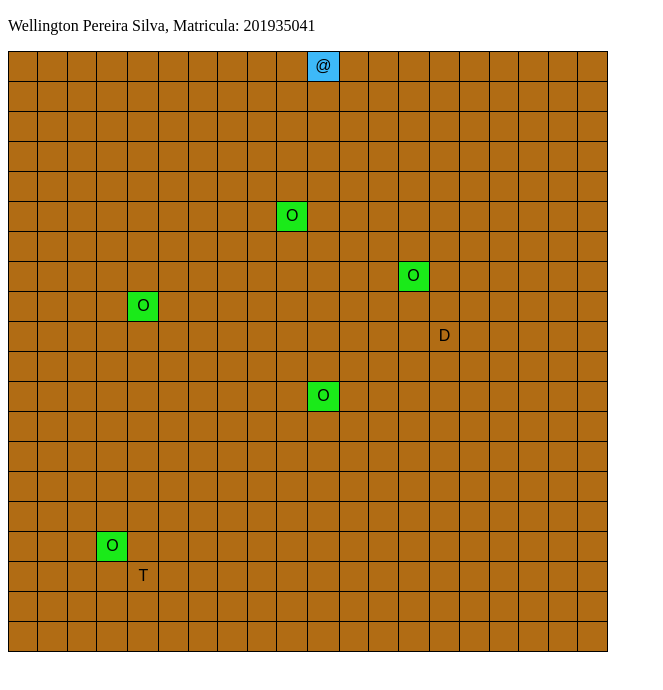
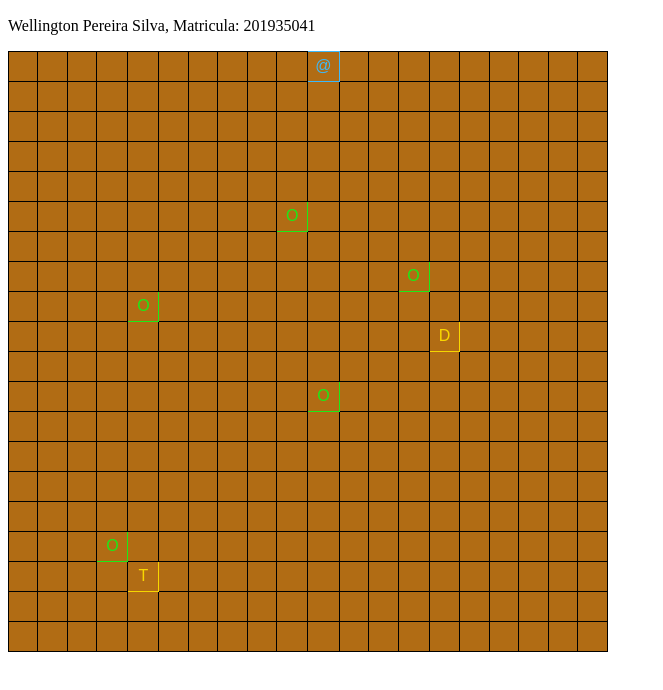
Before and after one commit to ufjf-dcc121/dcc121-2021-1er-atv6-wellingtonengps, a plain HTML site: page index.html in a window 1280 px wide. Shown: the part 50-740 px from the top of the page, without its empty margins (0-663 px from the left). Drawn offline with Linux system fonts and the light colour scheme.

Commit message:
correção estilos hero e orcs, add estilo tesouro

```diff
--- a/index.html
+++ b/index.html
@@ -26,11 +26,15 @@
       }
 
       #hero {
-        background-color: #3DB9F9;
+        color: #3DB9F9;
       }
 
       .orcs {
-        background-color: #1AEA19;
+        color: #1AEA19;
+      }
+
+      .tesouro {
+        color: #F9D700;
       }
       </style>
 
@@ -255,7 +259,7 @@
         <td></td>
         <td></td>
         <td></td>
-        <td>D</td>
+        <td class="tesouro">D</td>
         <td></td>
         <td></td>
         <td></td>
@@ -421,7 +425,7 @@
         <td></td>
         <td></td>
         <td></td>
-        <td>T</td>
+        <td class="tesouro">T</td>
         <td></td>
         <td></td>
         <td></td>
```
